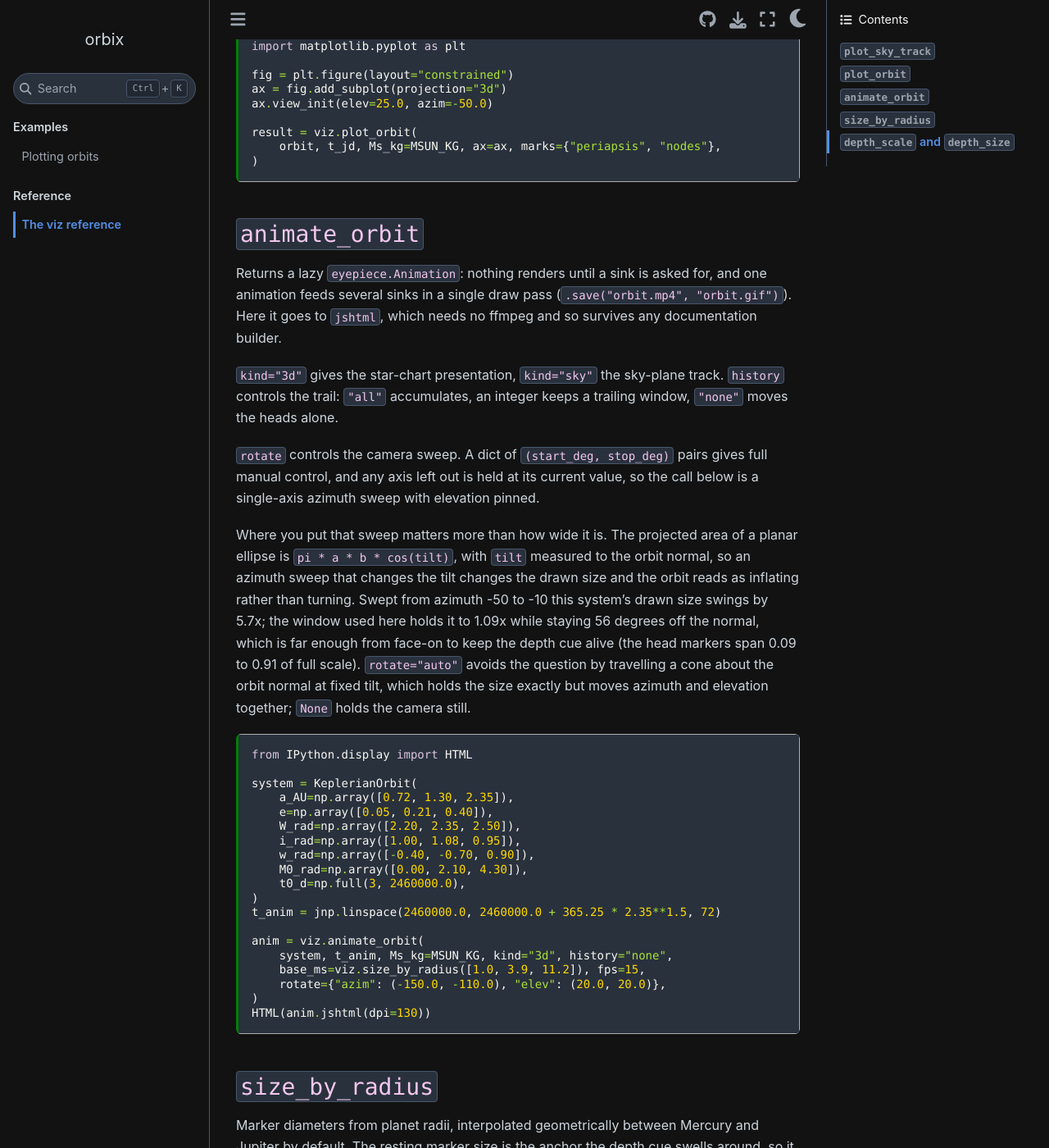
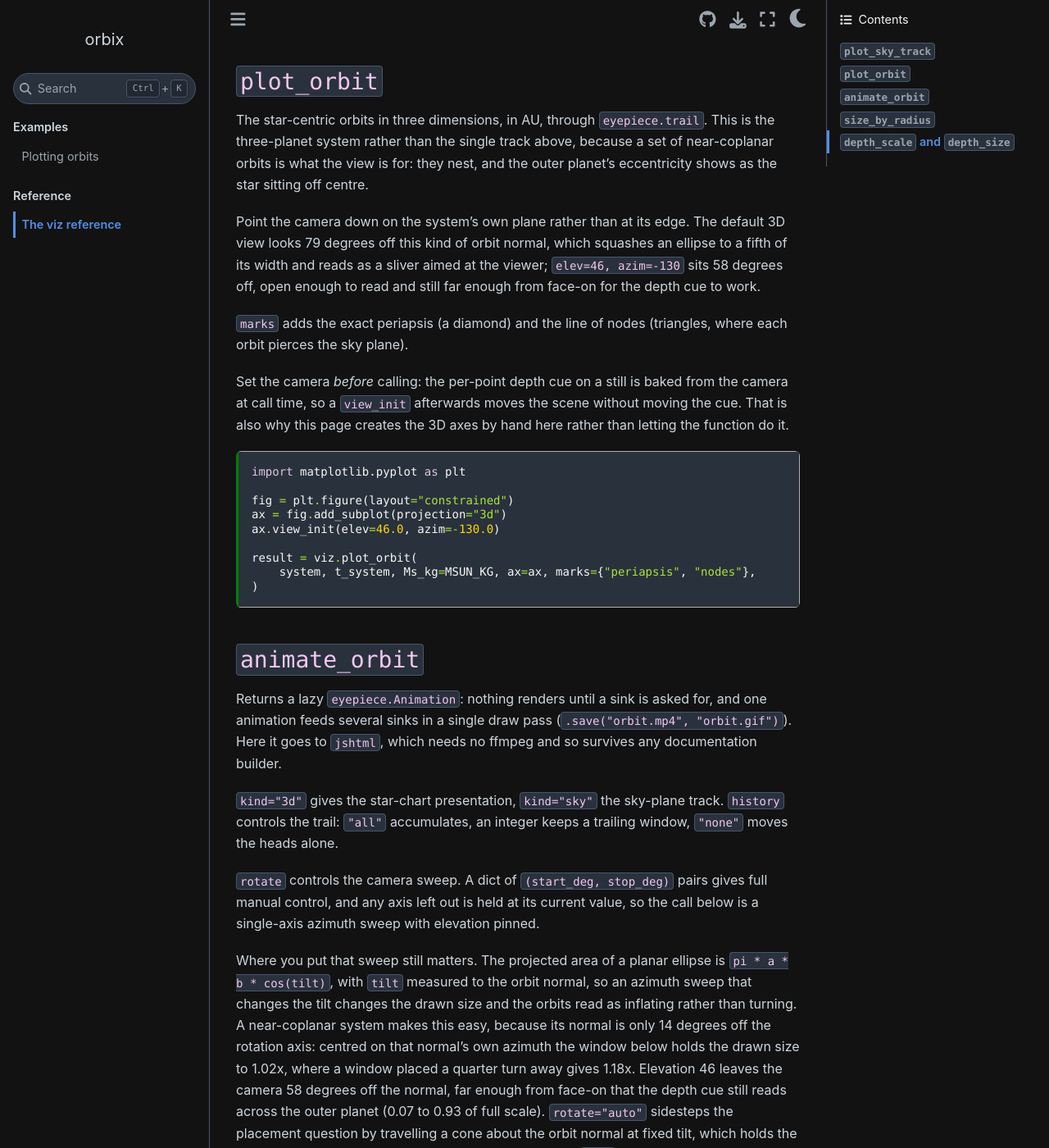
Before and after one commit to CoreySpohn/orbix, a Sphinx documentation site: the page built from docs/gallery.md, in a window 1280 px wide and 1400 px high, scrolled down 2428 px. Shown: the whole window at 82% size. Built offline with Sphinx 7.4.7 and the Sphinx Book theme 1.1.4, drawn with Linux system fonts in a browser that asks for light colours; some of the changed text lies outside the part shown.

Commit message:
docs: show the 3D views on a near-coplanar system seen from above

````diff
--- a/docs/examples/orbits.md
+++ b/docs/examples/orbits.md
@@ -72,6 +72,23 @@
 )
 t_jd = jnp.linspace(T0_D, T0_D + PERIOD_D, 240)
 
+# A second cast for the 3D views: three near-coplanar planets, the way a
+# planetary system actually sits. Keeping the mutual inclinations small (7 to
+# 16 degrees) keeps the z excursion to about a quarter of the in-plane extent,
+# so the orbits read as nested ellipses seen from above rather than as thin
+# slivers pointed at the camera.
+system = KeplerianOrbit(
+    a_AU=np.array([0.72, 1.30, 2.35]),
+    e=np.array([0.05, 0.21, 0.40]),
+    W_rad=np.array([2.20, 2.35, 2.50]),
+    i_rad=np.array([0.12, 0.20, 0.28]),
+    w_rad=np.array([-0.40, -0.70, 0.90]),
+    M0_rad=np.array([0.00, 2.10, 4.30]),
+    t0_d=np.full(3, T0_D),
+)
+OUTER_PERIOD_D = 2.35**1.5 * 365.25
+t_system = jnp.linspace(T0_D, T0_D + OUTER_PERIOD_D, 240)
+
 result = viz.plot_sky_track(
     orbit, t_jd, Ms_kg=MSUN_KG, dist_pc=10.0,
     style=styles["planet b"], iwa=0.06,
@@ -134,18 +151,25 @@
 reads as space. Passing `style=` opts into that source's solid color
 instead. Set the camera before calling it; the per-point depth cue on a
 still is baked from the camera at call time. `marks` adds the exact
-periapsis (diamond) and the line of nodes (triangles mark where the
+periapsis (diamond) and the line of nodes (triangles mark where each
 orbit pierces the sky plane).
+
+This draws the three-planet system rather than the single track above: a
+set of near-coplanar orbits is what a 3D view is for, since they nest and
+the outer planet's eccentricity shows as the star sitting off centre. Point
+the camera down on the system's plane rather than at its edge -- the default
+3D view sits 79 degrees off an orbit normal like this one, which squashes an
+ellipse to a fifth of its width and reads as a sliver aimed at the viewer.
 
 ```{code-cell} ipython3
 import matplotlib.pyplot as plt
 
 fig = plt.figure(layout="constrained")
 ax = fig.add_subplot(projection="3d")
-ax.view_init(elev=25.0, azim=-50.0)
+ax.view_init(elev=46.0, azim=-130.0)
 
 result = viz.plot_orbit(
-    orbit, t_jd, Ms_kg=MSUN_KG, ax=ax, marks={"periapsis", "nodes"},
+    system, t_system, Ms_kg=MSUN_KG, ax=ax, marks={"periapsis", "nodes"},
 )
 ```
 
@@ -163,10 +187,12 @@
 
 Place the sweep with care. The projected area of a planar ellipse goes as
 `cos(tilt)` to the orbit normal, so an azimuth window that changes the tilt
-changes the drawn size: from azimuth -50 to -10 this system swings by 5.7x
-and reads as the orbit inflating. The window below holds it to 1.09x while
-staying 56 degrees off the normal, far enough from face-on that the depth
-cue still reads.
+changes the drawn size and the orbits read as inflating rather than turning.
+A near-coplanar system makes this easy: its normal is only 14 degrees off
+the rotation axis, so a window centred on that normal's azimuth holds the
+drawn size to 1.02x, where one placed a quarter turn away gives 1.18x.
+Elevation 46 leaves the camera 58 degrees off the normal, far enough from
+face-on that the depth cue still reads.
 
 The `history` argument controls the trail: `"all"` accumulates from the first epoch, an integer
 keeps a trailing window, `"none"` moves the head markers alone. The base
@@ -178,21 +204,12 @@
 ```{code-cell} ipython3
 from IPython.display import HTML
 
-system = KeplerianOrbit(
-    a_AU=np.array([0.72, 1.30, 2.35]),
-    e=np.array([0.05, 0.21, 0.40]),
-    W_rad=np.array([2.20, 2.35, 2.50]),
-    i_rad=np.array([1.00, 1.08, 0.95]),
-    w_rad=np.array([-0.40, -0.70, 0.90]),
-    M0_rad=np.array([0.00, 2.10, 4.30]),
-    t0_d=np.full(3, 2460000.0),
-)
-t_anim = jnp.linspace(2460000.0, 2460000.0 + 365.25 * 2.35**1.5, 72)
+t_anim = jnp.linspace(T0_D, T0_D + OUTER_PERIOD_D, 72)
 
 anim = viz.animate_orbit(
     system, t_anim, Ms_kg=MSUN_KG, kind="3d", history="none",
     base_ms=viz.size_by_radius([1.0, 3.9, 11.2]), fps=15,
-    rotate={"azim": (-150.0, -110.0), "elev": (20.0, 20.0)},
+    rotate={"azim": (-150.0, -110.0), "elev": (46.0, 46.0)},
 )
 HTML(anim.jshtml(dpi=130))
 ```
--- a/docs/gallery.md
+++ b/docs/gallery.md
@@ -62,6 +62,23 @@
     w_rad=SMALL_OMEGA_RAD, M0_rad=M0_RAD, t0_d=T0_D,
 )
 t_jd = jnp.linspace(T0_D, T0_D + PERIOD_D, 240)
+
+# A second cast for the 3D views: three near-coplanar planets, the way a
+# planetary system actually sits. Keeping the mutual inclinations small (7 to
+# 16 degrees) keeps the z excursion to about a quarter of the in-plane extent,
+# so the orbits read as nested ellipses seen from above rather than as thin
+# slivers pointed at the camera.
+system = KeplerianOrbit(
+    a_AU=np.array([0.72, 1.30, 2.35]),
+    e=np.array([0.05, 0.21, 0.40]),
+    W_rad=np.array([2.20, 2.35, 2.50]),
+    i_rad=np.array([0.12, 0.20, 0.28]),
+    w_rad=np.array([-0.40, -0.70, 0.90]),
+    M0_rad=np.array([0.00, 2.10, 4.30]),
+    t0_d=np.full(3, T0_D),
+)
+OUTER_PERIOD_D = 2.35**1.5 * 365.25
+t_system = jnp.linspace(T0_D, T0_D + OUTER_PERIOD_D, 240)
 ```
 
 ## `plot_sky_track`
@@ -121,9 +138,19 @@
 
 ## `plot_orbit`
 
-The star-centric orbit in three dimensions, in AU, through
-`eyepiece.trail`. `marks` adds the exact periapsis (a diamond) and the line
-of nodes (triangles, where the orbit pierces the sky plane).
+The star-centric orbits in three dimensions, in AU, through `eyepiece.trail`.
+This is the three-planet system rather than the single track above, because a
+set of near-coplanar orbits is what the view is for: they nest, and the outer
+planet's eccentricity shows as the star sitting off centre.
+
+Point the camera down on the system's own plane rather than at its edge. The
+default 3D view looks 79 degrees off this kind of orbit normal, which squashes
+an ellipse to a fifth of its width and reads as a sliver aimed at the viewer;
+`elev=46, azim=-130` sits 58 degrees off, open enough to read and still far
+enough from face-on for the depth cue to work.
+
+`marks` adds the exact periapsis (a diamond) and the line of nodes (triangles,
+where each orbit pierces the sky plane).
 
 Set the camera *before* calling: the per-point depth cue on a still is baked
 from the camera at call time, so a `view_init` afterwards moves the scene
@@ -135,10 +162,10 @@
 
 fig = plt.figure(layout="constrained")
 ax = fig.add_subplot(projection="3d")
-ax.view_init(elev=25.0, azim=-50.0)
+ax.view_init(elev=46.0, azim=-130.0)
 
 result = viz.plot_orbit(
-    orbit, t_jd, Ms_kg=MSUN_KG, ax=ax, marks={"periapsis", "nodes"},
+    system, t_system, Ms_kg=MSUN_KG, ax=ax, marks={"periapsis", "nodes"},
 )
 ```
 
@@ -157,35 +184,28 @@
 gives full manual control, and any axis left out is held at its current value,
 so the call below is a single-axis azimuth sweep with elevation pinned.
 
-Where you put that sweep matters more than how wide it is. The projected area
-of a planar ellipse is `pi * a * b * cos(tilt)`, with `tilt` measured to the
-orbit normal, so an azimuth sweep that changes the tilt changes the drawn size
-and the orbit reads as inflating rather than turning. Swept from azimuth -50 to
--10 this system's drawn size swings by 5.7x; the window used here holds it to
-1.09x while staying 56 degrees off the normal, which is far enough from face-on
-to keep the depth cue alive (the head markers span 0.09 to 0.91 of full scale).
-`rotate="auto"` avoids the question by travelling a cone about the orbit normal
-at fixed tilt, which holds the size exactly but moves azimuth and elevation
+Where you put that sweep still matters. The projected area of a planar ellipse
+is `pi * a * b * cos(tilt)`, with `tilt` measured to the orbit normal, so an
+azimuth sweep that changes the tilt changes the drawn size and the orbits read
+as inflating rather than turning. A near-coplanar system makes this easy,
+because its normal is only 14 degrees off the rotation axis: centred on that
+normal's own azimuth the window below holds the drawn size to 1.02x, where a
+window placed a quarter turn away gives 1.18x. Elevation 46 leaves the camera
+58 degrees off the normal, far enough from face-on that the depth cue still
+reads across the outer planet (0.07 to 0.93 of full scale). `rotate="auto"`
+sidesteps the placement question by travelling a cone about the orbit normal at
+fixed tilt, which holds the size exactly but moves azimuth and elevation
 together; `None` holds the camera still.
 
 ```{code-cell} ipython3
 from IPython.display import HTML
 
-system = KeplerianOrbit(
-    a_AU=np.array([0.72, 1.30, 2.35]),
-    e=np.array([0.05, 0.21, 0.40]),
-    W_rad=np.array([2.20, 2.35, 2.50]),
-    i_rad=np.array([1.00, 1.08, 0.95]),
-    w_rad=np.array([-0.40, -0.70, 0.90]),
-    M0_rad=np.array([0.00, 2.10, 4.30]),
-    t0_d=np.full(3, 2460000.0),
-)
-t_anim = jnp.linspace(2460000.0, 2460000.0 + 365.25 * 2.35**1.5, 72)
+t_anim = jnp.linspace(T0_D, T0_D + OUTER_PERIOD_D, 72)
 
 anim = viz.animate_orbit(
     system, t_anim, Ms_kg=MSUN_KG, kind="3d", history="none",
     base_ms=viz.size_by_radius([1.0, 3.9, 11.2]), fps=15,
-    rotate={"azim": (-150.0, -110.0), "elev": (20.0, 20.0)},
+    rotate={"azim": (-150.0, -110.0), "elev": (46.0, 46.0)},
 )
 HTML(anim.jshtml(dpi=130))
 ```
````
